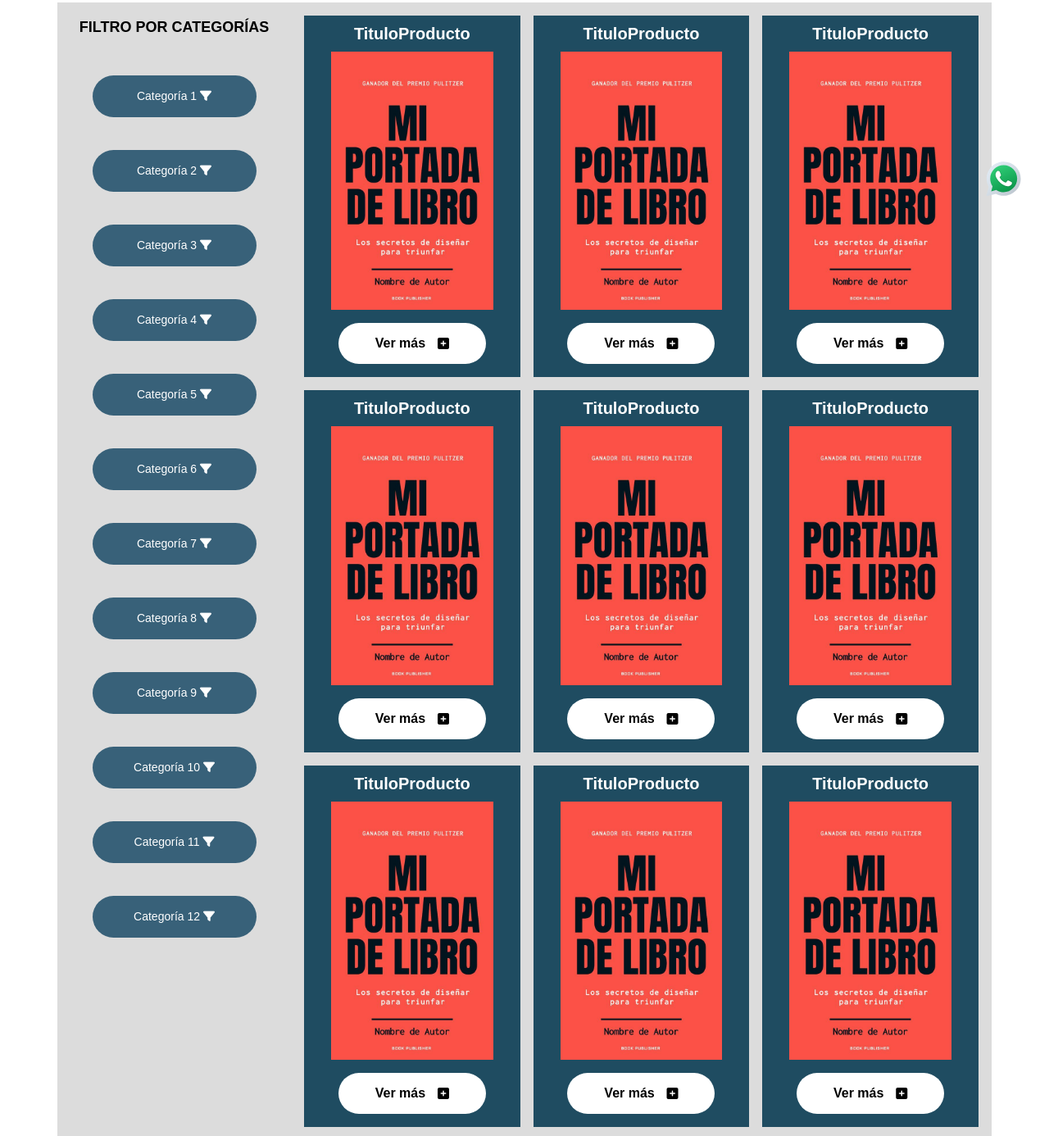
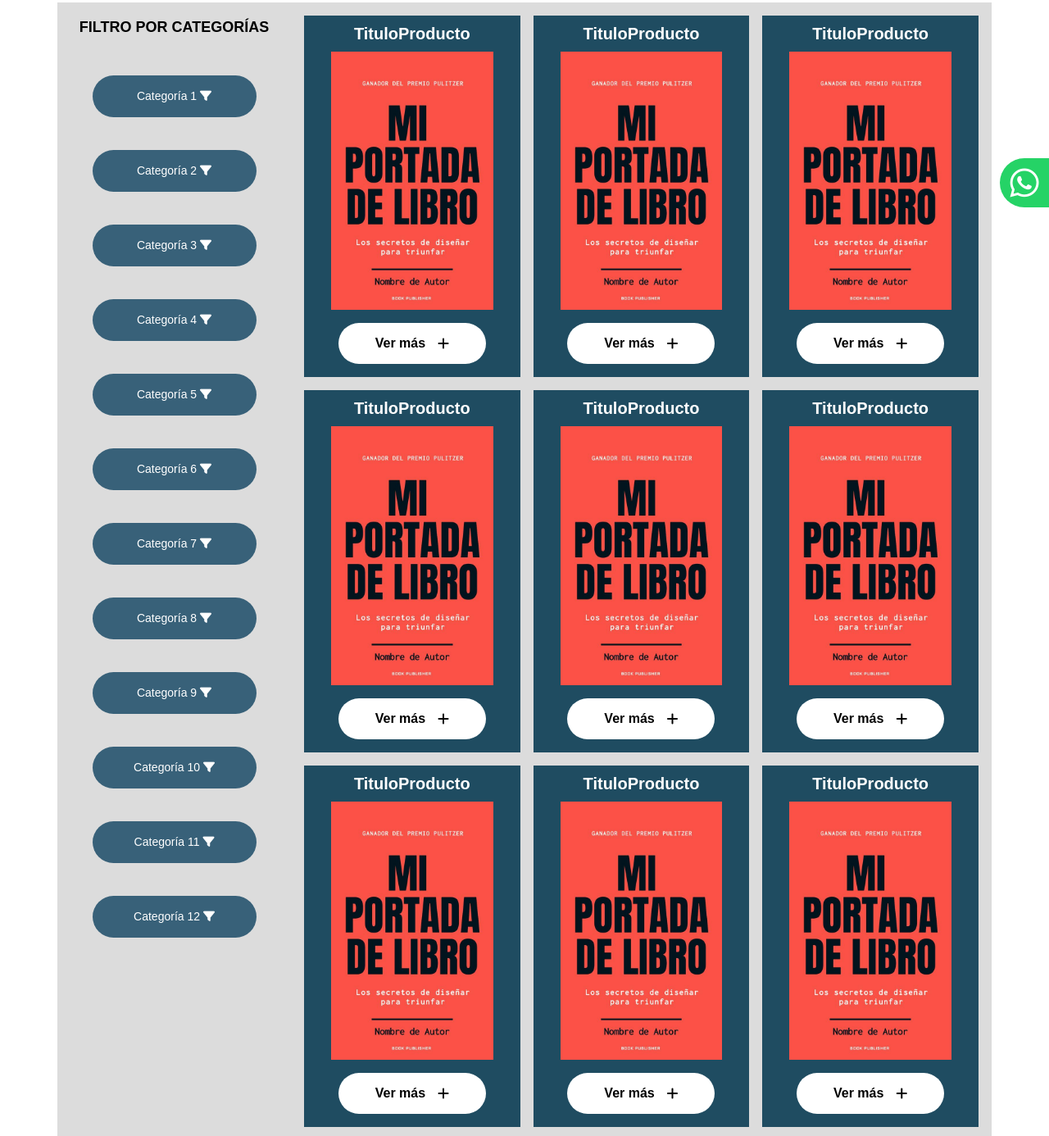
Before and after one commit to Manuel0704/EditorialSensacional_repo, a plain HTML site: page pages/productos.html in a window 1280 px wide. Shown: the part 517-1903 px from the top of the page at 82% size. Drawn offline with nearby package versions, Linux system fonts and the light colour scheme; a web font is replaced by a local one.

Commit message:
ICONO DE WHATSAPP AÑADIDO

```diff
--- a/pages/productos.html
+++ b/pages/productos.html
@@ -116,7 +116,7 @@
 								<img class="Libros__imagen" src="../media/libros/libro4.jpg" alt="producto imagen">
 								<a class="MiBoton MiBoton--ProductoLibro" href="../media/libros/libro4.jpg" target="_blank">
 									<span class="MiBoton__texto">Ver más</span>
-									<i class="MiBoton__icono fas fa-plus-square"></i>
+									<i class="fas fa-plus"></i>
 								</a>
 							</div>
 						</div>
@@ -127,7 +127,7 @@
 								<img class="Libros__imagen" src="../media/libros/libro4.jpg" alt="producto imagen">
 								<a class="MiBoton MiBoton--ProductoLibro" href="../media/libros/libro4.jpg" target="_blank">
 									<span class="MiBoton__texto">Ver más</span>
-									<i class="MiBoton__icono fas fa-plus-square"></i>
+									<i class="fas fa-plus"></i>
 								</a>
 							</div>
 						</div>
@@ -138,7 +138,7 @@
 								<img class="Libros__imagen" src="../media/libros/libro4.jpg" alt="producto imagen">
 								<a class="MiBoton MiBoton--ProductoLibro" href="../media/libros/libro4.jpg" target="_blank">
 									<span class="MiBoton__texto">Ver más</span>
-									<i class="MiBoton__icono fas fa-plus-square"></i>
+									<i class="fas fa-plus"></i>
 								</a>
 							</div>
 						</div>
@@ -149,7 +149,7 @@
 								<img class="Libros__imagen" src="../media/libros/libro4.jpg" alt="producto imagen">
 								<a class="MiBoton MiBoton--ProductoLibro" href="../media/libros/libro4.jpg" target="_blank">
 									<span class="MiBoton__texto">Ver más</span>
-									<i class="MiBoton__icono fas fa-plus-square"></i>
+									<i class="fas fa-plus"></i>
 								</a>
 							</div>
 						</div>
@@ -160,7 +160,7 @@
 								<img class="Libros__imagen" src="../media/libros/libro4.jpg" alt="producto imagen">
 								<a class="MiBoton MiBoton--ProductoLibro" href="../media/libros/libro4.jpg" target="_blank">
 									<span class="MiBoton__texto">Ver más</span>
-									<i class="MiBoton__icono fas fa-plus-square"></i>
+									<i class="fas fa-plus"></i>
 								</a>
 							</div>
 						</div>
@@ -171,7 +171,7 @@
 								<img class="Libros__imagen" src="../media/libros/libro4.jpg" alt="producto imagen">
 								<a class="MiBoton MiBoton--ProductoLibro" href="../media/libros/libro4.jpg" target="_blank">
 									<span class="MiBoton__texto">Ver más</span>
-									<i class="MiBoton__icono fas fa-plus-square"></i>
+									<i class="fas fa-plus"></i>
 								</a>
 							</div>
 						</div>
@@ -182,7 +182,7 @@
 								<img class="Libros__imagen" src="../media/libros/libro4.jpg" alt="producto imagen">
 								<a class="MiBoton MiBoton--ProductoLibro" href="../media/libros/libro4.jpg" target="_blank">
 									<span class="MiBoton__texto">Ver más</span>
-									<i class="MiBoton__icono fas fa-plus-square"></i>
+									<i class="fas fa-plus"></i>
 								</a>
 							</div>
 						</div>
@@ -193,7 +193,7 @@
 								<img class="Libros__imagen" src="../media/libros/libro4.jpg" alt="producto imagen">
 								<a class="MiBoton MiBoton--ProductoLibro" href="../media/libros/libro4.jpg" target="_blank">
 									<span class="MiBoton__texto">Ver más</span>
-									<i class="MiBoton__icono fas fa-plus-square"></i>
+									<i class="fas fa-plus"></i>
 								</a>
 							</div>
 						</div>
@@ -204,7 +204,7 @@
 								<img class="Libros__imagen" src="../media/libros/libro4.jpg" alt="producto imagen">
 								<a class="MiBoton MiBoton--ProductoLibro" href="../media/libros/libro4.jpg" target="_blank">
 									<span class="MiBoton__texto">Ver más</span>
-									<i class="MiBoton__icono fas fa-plus-square"></i>
+									<i class="fas fa-plus"></i>
 								</a>
 							</div>
 						</div>
@@ -329,8 +329,13 @@
 					<i class="fab fa-linkedin-in"></i>
 				</a>
 			</div>
-			<div class="MiWhatsapp">
-				<img class="MiWhatsapp__icono" src="../media/aside_logos/iconos_pequeños/whatsapp.svg" alt="whatsapp">
+			<div class="MiWhatsapp rounded-pill">
+				<div class="MiWhatsapp__icono">
+					<i class="fab fa-whatsapp"></i>
+				</div>
+				<div class="MiWhatsapp__text">
+					Comunicate con nosotros al +51 999 999 999
+				</div>
 			</div>
 		</div>
 	</aside>
--- a/scss/_main.scss
+++ b/scss/_main.scss
@@ -141,18 +141,30 @@
     }
     .MiWhatsapp /*BLOQUE MIWHATSAPP*/
     {
+        width: 320px;
+        height: 60px;
+        padding-left: 12.5px;
         position: fixed;
-        bottom: 40px;
-        right: 30px;
+        bottom: 30px;
+        right: -260px;
         z-index: 200;
+        background-color: #25d366;
+        transition: all 1s;
+        @include FlexBoxConfig(flex, row, nowrap, space-between, center, stretch);
+        .MiWhatsapp__text
+        {
+            @include FontConfig($c-blanco, 16px, bold);
+            margin: 5px 35px 0px 15px;
+        }
+        &:hover
+        {
+            right: -30px;
+        }
         .MiWhatsapp__icono /*ELEMENTO ICONO*/
         {
-            width: 50px;
-            transition: transform 1s;
-            &:hover
-            {
-                transform: rotate(360deg) scale(1.3);
-            }
+            @include FlexBoxConfig(inline-flex, row, nowrap, flex-start, center, center);
+            @include FontConfig($c-blanco, 40px, normal);
+            height: 100%;
         }
     }
 }
--- a/scss/_variables.scss
+++ b/scss/_variables.scss
@@ -11,6 +11,7 @@ $redes: (
 $color-principal-1: #0054FF;
 $c-blanco: #FFFFFF;
 $c-negro: #000000;
+$c-invisible: transparent;
 /*-------------------------------*/
 $c-sitio-1: #0d1b25;
 $c-sitio-2: #1f4c61;
```
Also changed, not shown: index.html (+7 -2 lines), pages/contacto.html (+7 -2 lines), pages/nosotros.html (+7 -2 lines), css/estilos.css.
